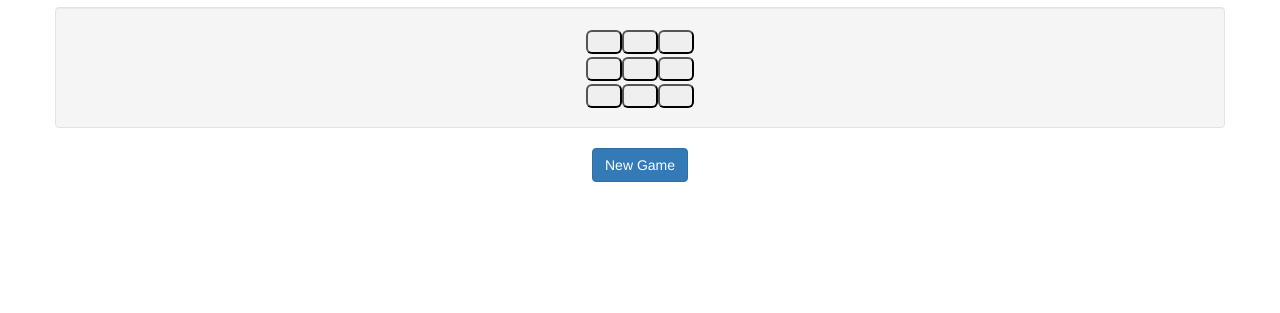
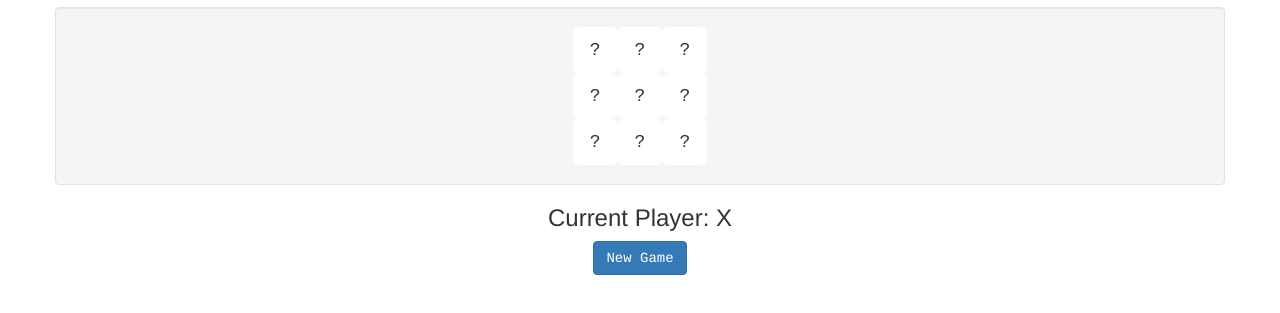
Before and after one commit to paprika-mah/jquery-tic-tac-toe, a website: page index.html in a window 1280 px wide. Shown: the part 63-376 px from the top of the page. Drawn offline with nearby package versions, Linux system fonts and the light colour scheme.

Commit message:
Added status message to show current player.

```diff
--- a/app.css
+++ b/app.css
@@ -10,6 +10,11 @@
   color: red;
 }
 
+button {
+  font-family: "Courier";
+  background-color: white;
+}
+
 button:focus {
   outline: none;
 }
--- a/app.js
+++ b/app.js
@@ -1,9 +1,15 @@
 var game = {
   board: [],        // this will be a 2D array of dom nodes.
   currentPlayer: 'X',
+  $statusMessage: null,
+  size: 3,
 
   togglePlayer: function() {
     this.currentPlayer = this.currentPlayer === 'X' ? 'O' : 'X';
+  },
+
+  showCurrentPlayer: function() {
+    this.$statusMessage.text('Current Player: ' + this.currentPlayer);
   },
 
   move: function(r, c) {
@@ -12,14 +18,19 @@ var game = {
       .addClass(this.currentPlayer)
       .prop("disabled", true);
     this.togglePlayer();
+    this.showCurrentPlayer();
   },
 
   buildGameBoard: function() {
-    for (var r = 0; r < 3; r++) {
+
+    this.$statusMessage = $("#statusMessage");
+    this.showCurrentPlayer();
+
+    for (var r = 0; r < this.size; r++) {
       var $row = $("<div class='row'></div>");
       var row = [];
-      for (var c = 0; c < 3; c++) {
-        var $button = $('<button class="btn-lg cell" onclick=game.move(' +
+      for (var c = 0; c < this.size; c++) {
+        var $button = $('<button class="btn btn-lg cell" onclick=game.move(' +
                         r + ',' + c + ')></button>');
         row.push($button);
         $row.append($button);
@@ -27,9 +38,16 @@ var game = {
       this.board.push(row);
       $("#board").append($row);
     }
+  },
+
+  reset: function() {
+    $('.cell').text('?').removeClass('X O').prop('disabled', false);
+    this.currentPlayer = 'X';
+    this.showCurrentPlayer();
   }
 };
 
 $(function() {
   game.buildGameBoard();
+  game.reset();
 });
--- a/index.html
+++ b/index.html
@@ -16,7 +16,9 @@
 
   <div id="board" class="container well"></div>
 
-  <button class="btn btn-primary btn-large">New Game</button>
+  <h3 id="statusMessage"></h3>
+
+  <button class="btn btn-primary btn-large" onclick="game.reset()">New Game</button>
 
   <script type="text/javascript" src="bower_components/jquery/dist/jquery.min.js" defer></script>
   <script type="text/javascript" src="app.js" defer></script>
```
